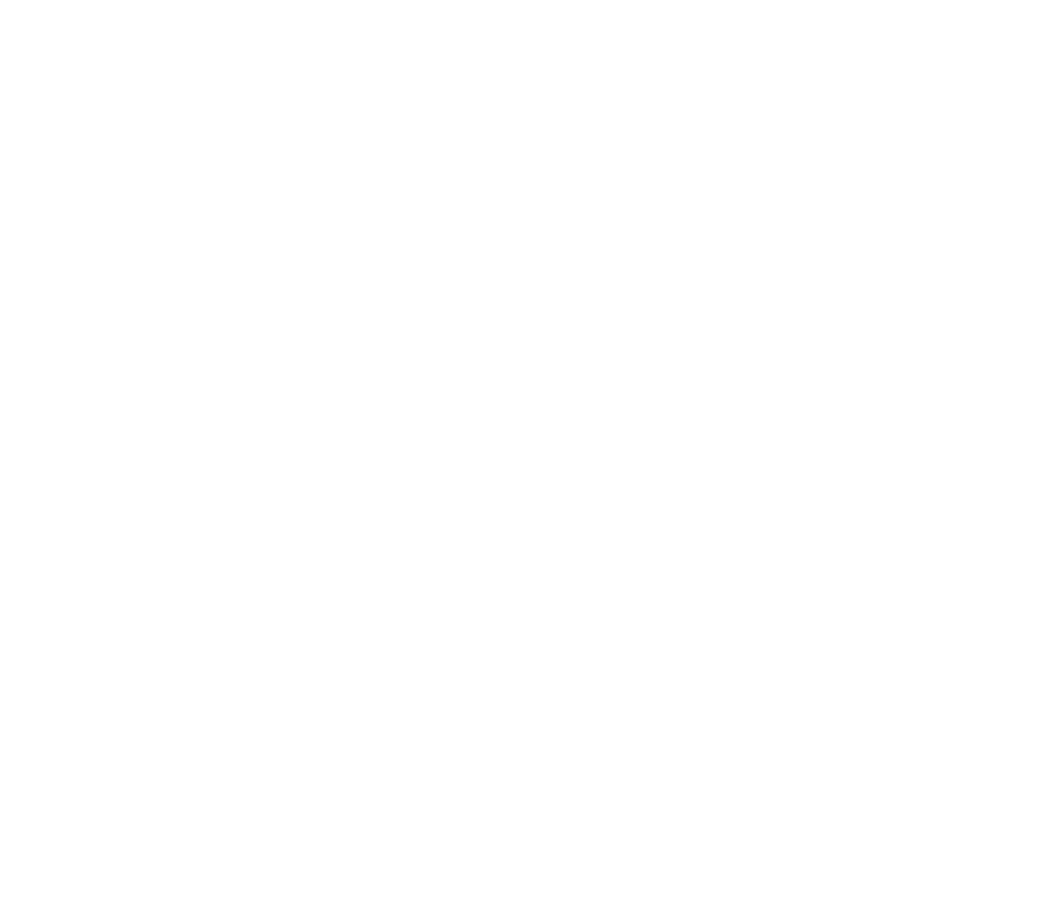
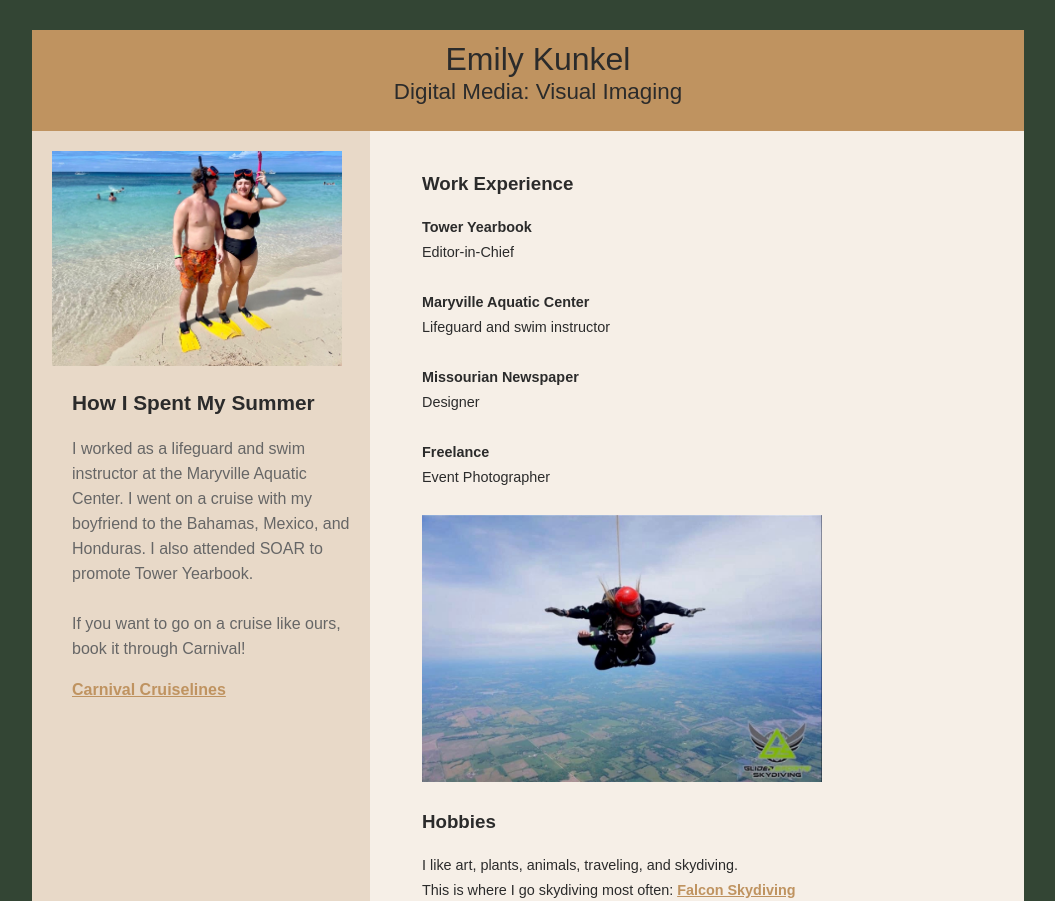
Before and after one commit to 44334-fa21/personalwebpage-emilykunkel, a plain HTML site: page index.html in a window 1280 px wide. Shown: the top 901 px of the page, without its empty margins (18-1073 px from the left). Before the commit the page ends 800 px from the top, so only its background shows below. Drawn offline with Linux system fonts and the light colour scheme.

Commit message:
personal website
personal website for first assignment, requirements on canvas

```diff
--- a/index.html
+++ b/index.html
@@ -1,13 +1,57 @@
 <!DOCTYPE html>
 <html lang="en">
-	<head>
-		<title>LASTNAME Personal Web Page</title>
-		<meta charset="utf-8">
-		<style>
 
-		</style>
-	</head>
+<head>
+	<title>Kunkel Personal Web Page</title>
+	<meta charset="utf-8">
+	<link rel="stylesheet" href="style.css" media="screen">
+</head>
+
 <body>
+	<div id="wrapper">
+		<header>
+			<h1>Emily Kunkel</h1>
+			<h2> Digital Media: Visual Imaging </h2>
+		</header>
+		<article>
+			<img src="images/bahamas.jpg" alt="Snorkeling off Roatan Island, Honduras" width="290">
+			<div id="summer">
+				<h3> <b>How I Spent My Summer </b></h3>
+				I worked as a lifeguard and swim instructor at the Maryville Aquatic Center.
+				I went on a cruise with my boyfriend to the Bahamas, Mexico, and Honduras.
+				I also attended SOAR to promote Tower Yearbook.
+				<br>
+				<br>
+				If you want to go on a cruise like ours, book it through Carnival!
+				<p><b><a href="https://www.carnival.com">Carnival Cruiselines</a></b></p>
+			</div>
+		</article>
 
+		<div id="other">
+			<h3> <b>Work Experience </b></h3>
+			<ul.nobullets>
+				<li><b> Tower Yearbook</b></li>
+				<li> Editor-in-Chief </li>
+				<br>
+				<li><b> Maryville Aquatic Center </b></li>
+				<li> Lifeguard and swim instructor</li>
+				<br>
+				<li><b> Missourian Newspaper </b></li>
+				<li> Designer </li>
+				<br>
+				<li><b> Freelance </b></li>
+				<li> Event Photographer </li>
+				<br>
+				</ul>
+				<img src="images/skydiving.jpg" alt="Skydiving at Glider Sports" width="400">
+				<h3> <b>Hobbies </b></h3>
+				I like art, plants, animals, traveling, and skydiving.
+				<br>
+				This is where I go skydiving most often:
+				<b><a href="https://www.falconskydiving.com">Falcon Skydiving</a></b>
+		</div>
+	</div>
 </body>
+
+
 </html>
--- a/style.css
+++ b/style.css
@@ -1 +1,123 @@
 /*Personal Web Page Style Sheet */
+body {
+  background-color: #334534;
+  font-family: Avenir Next, sans-serif;
+  margin: 20px;
+}
+
+header {
+  background-color: #BF9360;
+  text-align: center;
+  color: #2b2b2b;
+  height: 100px;
+  padding-top: 1px;
+}
+
+h1 {
+  font-family: Avenir Next, sans-serif;
+  font-size: 2em;
+  font-weight: 400;
+  margin-left: 20px;
+  margin-top: 10px;
+}
+
+h2 {
+  font-size: 1.4em;
+  color: #2b2b2b;
+  font-weight: 200;
+  font-family: Avenir Next, sans-serif;
+  margin-left: 20px;
+  margin-top: -20px;
+}
+
+h3 {
+  font-size: 1.3em;
+  color: #2b2b2b;
+  font-family: Avenir Next, sans-serif;
+  font-weight: lighter;
+}
+
+#wrapper {
+  margin: 30px;
+  width: 80%;
+  background-color: #F6EFE7;
+  color: #666666;
+  min-width: 960px;
+  max-width: 1200px;
+  padding-bottom: 50px;
+}
+
+main {
+  font-family: Avenir Next, light, sans-serif;
+  font-size: 90%;
+  background-color: #F6EFE7;
+  color: #2b2b2b;
+  padding: 20px 20px;
+  overflow: auto;
+  margin: 420px;
+}
+
+#other {
+  font-family: Avenir Next, light, sans-serif;
+  font-size: 90%;
+  color: #2b2b2b;
+  padding-left: 370px;
+  list-style-type: none;
+  margin: 20px;
+  margin-top: 40px;
+  line-height: 25px;
+}
+
+article {
+  float: left;
+  padding: 20px;
+  width: 30%;
+  background-color: #E8D9C8;
+  height: 800px;
+}
+
+#summer {
+  margin-left: 20px;
+  line-height: 25px;
+}
+
+#links {
+  color: #BF9360;
+  text-decoration: underline;
+}
+
+/* unvisited link */
+a:link {
+  color: #BF9360;
+}
+
+/* visited link */
+a:visited {
+  color: #00FF00;
+}
+
+/* mouse over link */
+a:hover {
+  color: #334534;
+}
+
+/* selected link */
+a:active {
+  color: #0000FF;
+}
+
+ul.no-bullets {
+  list-style-type: none;
+}
+
+@media only screen and (max-width: 1024px) {
+  main {
+    margin: 0px;
+  }
+}
+
+@media only screen and (max-width: 768px) {
+  #container {
+    min-width: auto;
+  }
+}
```
Also changed, not shown: images/bahamas.jpg (added), images/beach.jpg (added), images/skydiving.jpg (added).
